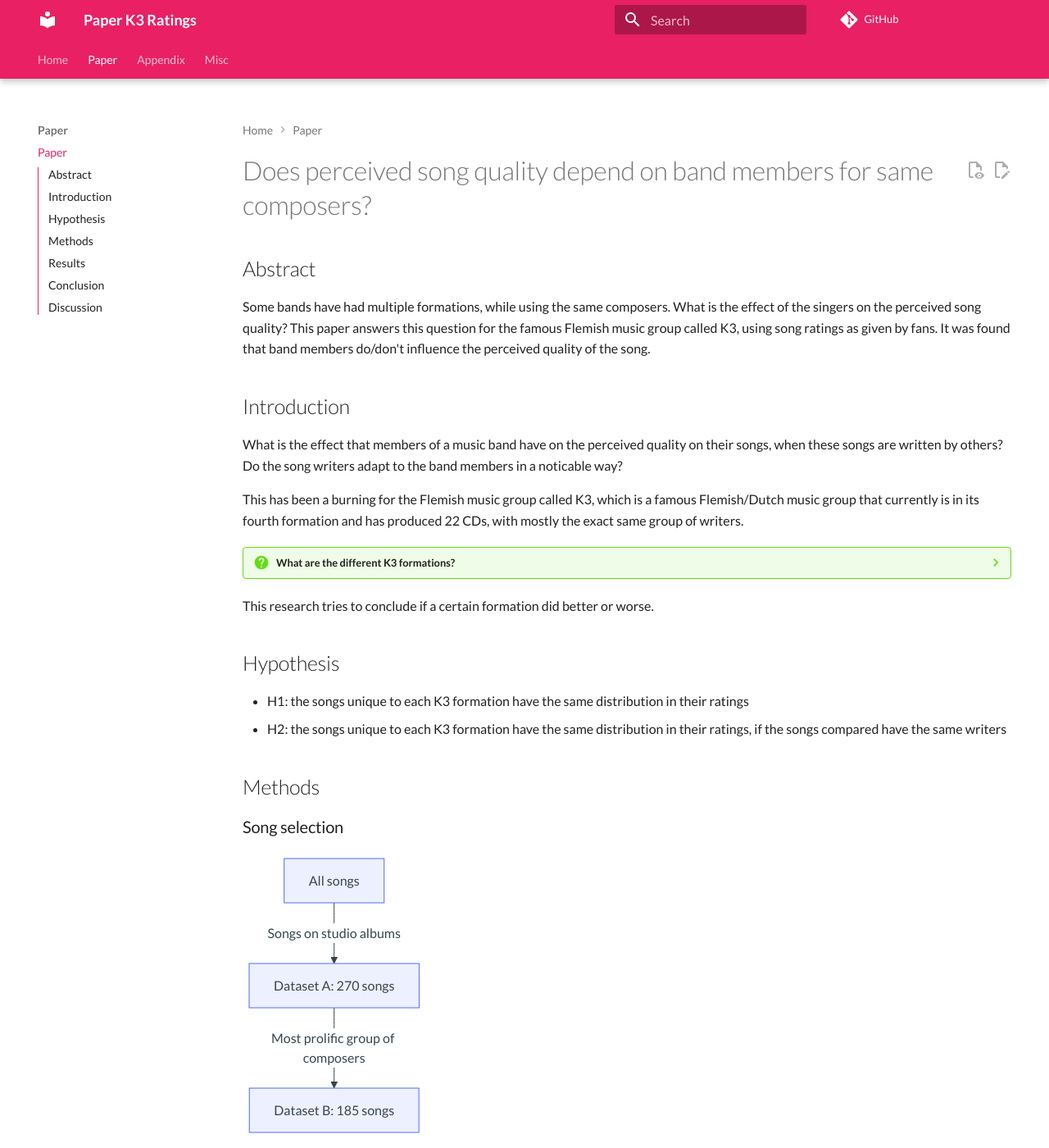
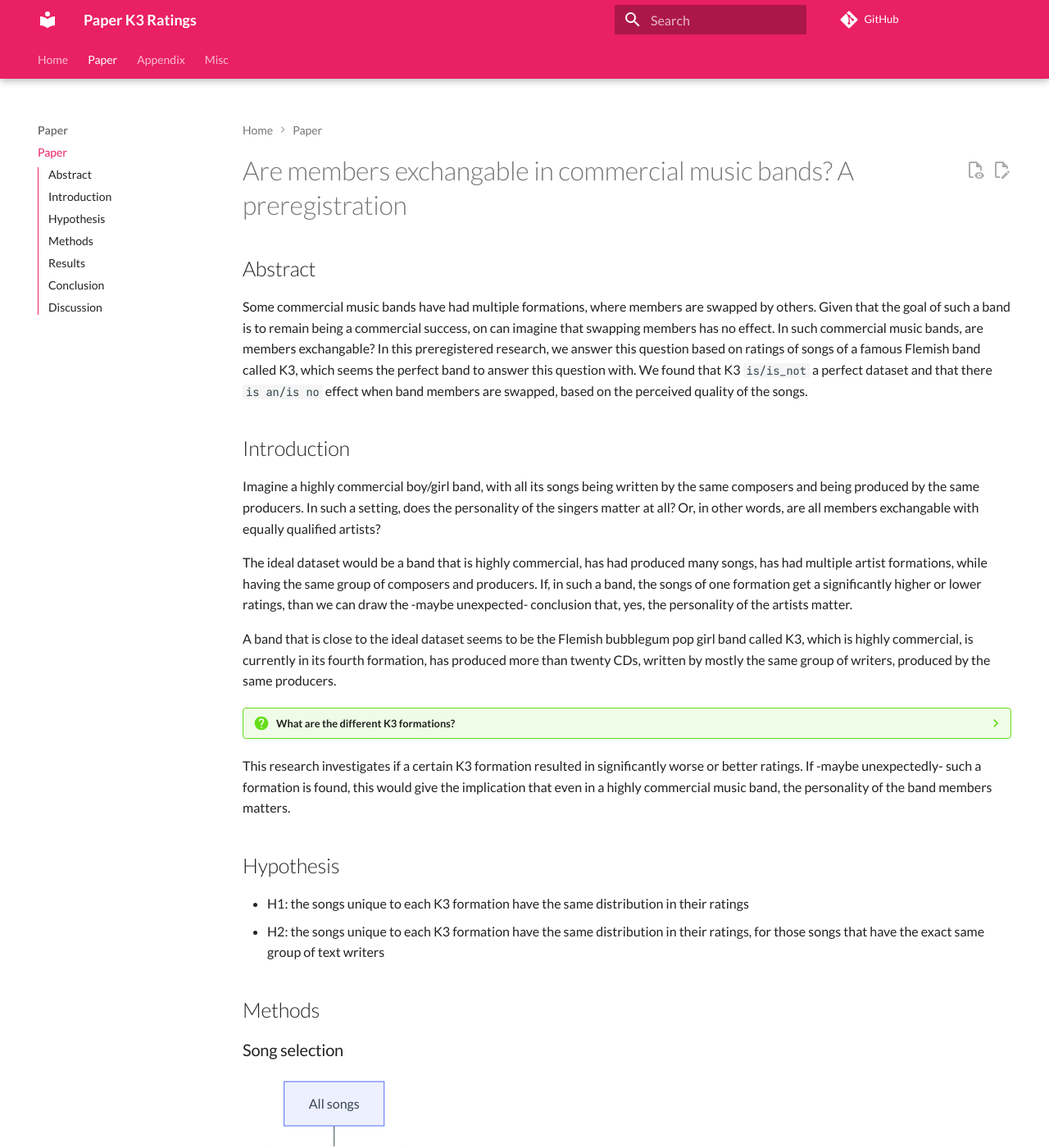
Before and after one commit to richelbilderbeek/paper_k3_ratings, an MkDocs documentation site: the page built from docs/paper.md, in a window 1280 px wide and 1400 px high. Shown: the whole window at 82% size. Built offline with MkDocs 1.6.1 and Material for MkDocs 9.7.7, drawn with Linux system fonts in a browser that asks for light colours; comment, search, counter and statistics services are not loaded.

Commit message:
Use broader scope #3

```diff
--- a/docs/paper.md
+++ b/docs/paper.md
@@ -1,31 +1,50 @@
-# Does perceived song quality depend on band members for same composers?
+# Are members exchangable in commercial music bands? A preregistration
 
 ## Abstract
 
-Some bands have had multiple formations,
-while using the same composers.
-What is the effect of the singers
-on the perceived song quality?
-This paper answers this question
-for the famous Flemish music group
-called K3, using song ratings as given by fans.
-It was found that band members do/don't
-influence the perceived quality of the song.
+Some commercial music bands have had multiple formations,
+where members are swapped by others.
+Given that the goal of such a band is to
+remain being a commercial success,
+on can imagine that swapping members
+has no effect.
+In such commercial music bands,
+are members exchangable?
+In this preregistered research,
+we answer this question
+based on ratings of songs of a
+famous Flemish band called K3,
+which seems the perfect band to answer
+this question with.
+We found that K3 `is/is_not` a
+perfect dataset and that there
+`is an/is no` effect when
+band members are swapped,
+based on the perceived quality of the songs.
 
 ## Introduction
 
-What is the effect that members of a
-music band have on the perceived quality
-on their songs, when these songs
-are written by others?
-Do the song writers adapt to the band members
-in a noticable way?
+Imagine a highly commercial boy/girl band,
+with all its songs being written by the same
+composers and being produced by the same producers.
+In such a setting, does the personality of the singers
+matter at all? Or, in other words, are all members
+exchangable with equally qualified artists?
 
-This has been a burning for the Flemish music group
-called K3, which is a famous Flemish/Dutch music group
-that currently is in its fourth formation
-and has produced 22 CDs, with mostly the
-exact same group of writers.
+The ideal dataset would be a band that
+is highly commercial, has had produced many songs,
+has had multiple artist formations, while having
+the same group of composers and producers.
+If, in such a band, the songs of one formation get a significantly
+higher or lower ratings, than we can draw the
+-maybe unexpected- conclusion that, yes,
+the personality of the artists matter.
+
+A band that is close to the ideal dataset seems
+to be the Flemish bubblegum pop girl band called K3,
+which is highly commercial, is currently in its fourth formation,
+has produced more than twenty CDs, written by mostly the
+same group of writers, produced by the same producers.
 
 ???- question "What are the different K3 formations?"
 
@@ -41,8 +60,11 @@
 
     > Table 1: K3 formations
 
-This research tries to conclude if a certain formation
-did better or worse.
+This research investigates if a certain K3 formation
+resulted in significantly worse or better ratings.
+If -maybe unexpectedly- such a formation is found, this would give the
+implication that even in a highly commercial music band, the
+personality of the band members matters.
 
 ## Hypothesis
 
@@ -50,7 +72,8 @@
   have the same distribution in their ratings
 - H2: the songs unique to each K3 formation
   have the same distribution in their ratings,
-  if the songs compared have the same writers
+  for those songs that have the exact same group of text writers
+
 
 ## Methods
 
```
